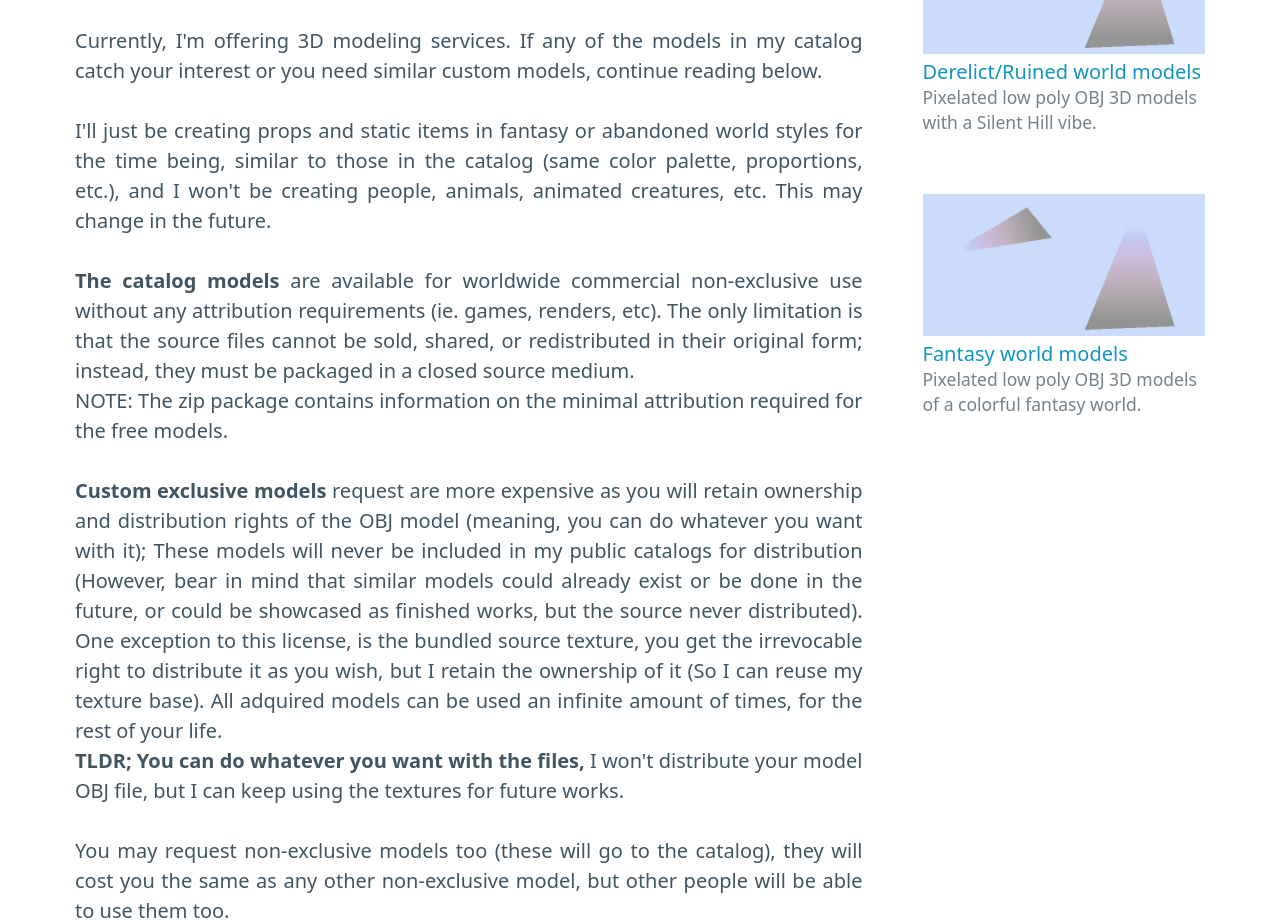
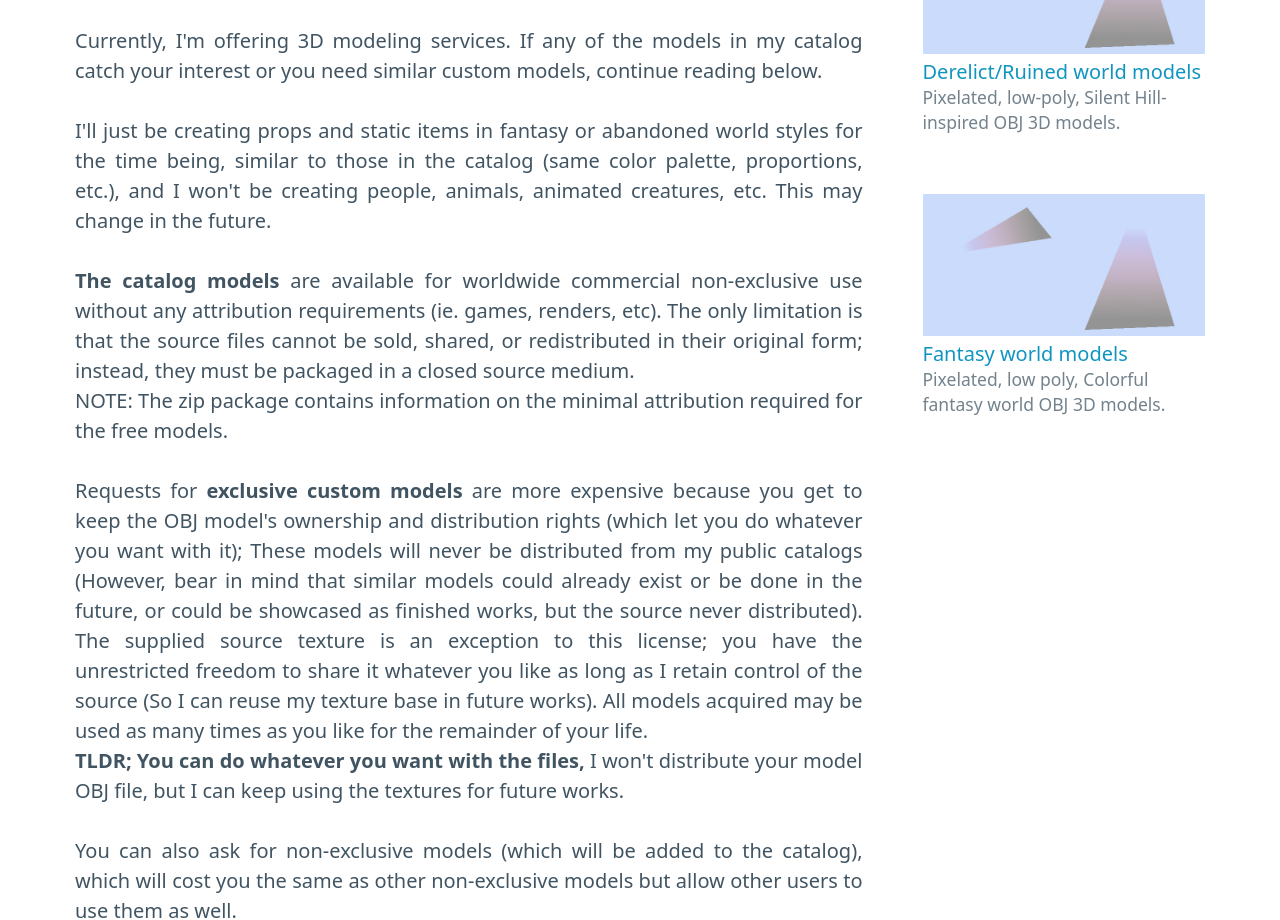
Before and after one commit to earrgames/earrgames.github.io, a plain HTML site: page freelancing/index.html in a window 1280 px wide. Shown: the part 437-1357 px from the top of the page. Drawn offline with Linux system fonts and the light colour scheme.

Commit message:
Update index.html

```diff
--- a/freelancing/index.html
+++ b/freelancing/index.html
@@ -50,10 +50,10 @@
           <p>Currently, I'm offering 3D modeling services. If any of the models in my catalog catch your interest or you need similar custom models, continue reading below. </p>
 		  <p>I'll just be creating props and static items in fantasy or abandoned world styles for the time being, similar to those in the catalog (same color palette, proportions, etc.), and I won't be creating people, animals, animated creatures, etc. This may change in the future.</p>
 		  <p><b>The catalog models</b> are available for worldwide commercial non-exclusive use without any attribution requirements (ie. games, renders, etc). The only limitation is that the source files cannot be sold, shared, or redistributed in their original form; instead, they must be packaged in a closed source medium.<br>NOTE: The zip package contains information on the minimal attribution required for the free models. </p>
-		  <p><b>Custom exclusive models</b> request are more expensive as you will retain ownership and distribution rights of the OBJ model (meaning, you can do whatever you want with it); These models will never be included in my public catalogs for distribution (However, bear in mind that similar models could already exist or be done in the future, or could be showcased as finished works, but the source never distributed). One exception to this license, is the bundled source texture, you get the irrevocable right to distribute it as you wish, but I retain the ownership of it (So I can reuse my texture base). All adquired models can be used an infinite amount of times, for the rest of your life.
+		  <p>Requests for <b>exclusive custom models</b> are more expensive because you get to keep the OBJ model's ownership and distribution rights (which let you do whatever you want with it); These models will never be distributed from my public catalogs (However, bear in mind that similar models could already exist or be done in the future, or could be showcased as finished works, but the source never distributed). The supplied source texture is an exception to this license; you have the unrestricted freedom to share it whatever you like as long as I retain control of the source (So I can reuse my texture base in future works). All models acquired may be used as many times as you like for the remainder of your life.
 			<br>
 			<b>TLDR; You can do whatever you want with the files,</b> I won't distribute your model OBJ file, but I can keep using the textures for future works.</p>
-		  <p>You may request non-exclusive models too (these will go to the catalog), they will cost you the same as any other non-exclusive model, but other people will be able to use them too.</p>
+		  <p>You can also ask for non-exclusive models (which will be added to the catalog), which will cost you the same as other non-exclusive models but allow other users to use them as well.</p>
 		  <p>All my content is created using free software and does not require proprietary tools/licenses to modify. Models in .OBJ Format, and textures as .PNG files.</p>
         </section>
 
@@ -61,12 +61,12 @@
           <a href="3d_pixel_art_derelict/index.html" aria-label="Example"><img src="img/sideBarImg0.jpg" alt="Derelict 3D Models"></a>
           <p>
             <a href="3d_pixel_art_derelict/index.html">Derelict/Ruined world models</a><br>
-            <small>Pixelated low poly OBJ 3D models with a Silent Hill vibe.</small>
+            <small>Pixelated, low-poly, Silent Hill-inspired OBJ 3D models.</small>
           </p>
           <a href="3d_pixel_art_fantasy/index.html" aria-label="Example"><img src="img/sideBarImg0.jpg" alt="Fantasy 3D Models"></a>
           <p>
             <a href="3d_pixel_art_fantasy/index.html">Fantasy world models</a><br>
-            <small>Pixelated low poly OBJ 3D models of a colorful fantasy world.</small>
+            <small>Pixelated, low poly, Colorful fantasy world OBJ 3D models.</small>
           </p>
         </aside>
 
@@ -79,7 +79,7 @@
         <article>
           <hgroup>
             <h2>Contact me</h2>
-            <h3>I usually answer quicker through email.</h3>
+            <h3>Email typically gets a quicker response from me.</h3>
           </hgroup>
            <ul>
 		   <li>earrgames.services@gmail.com</li>
```
